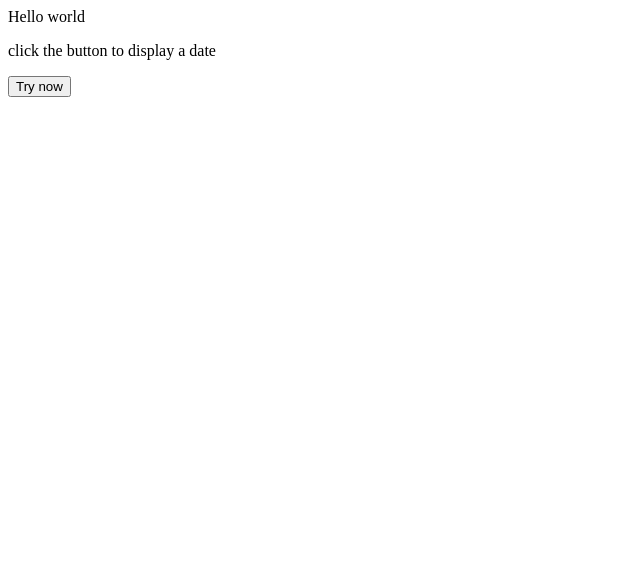
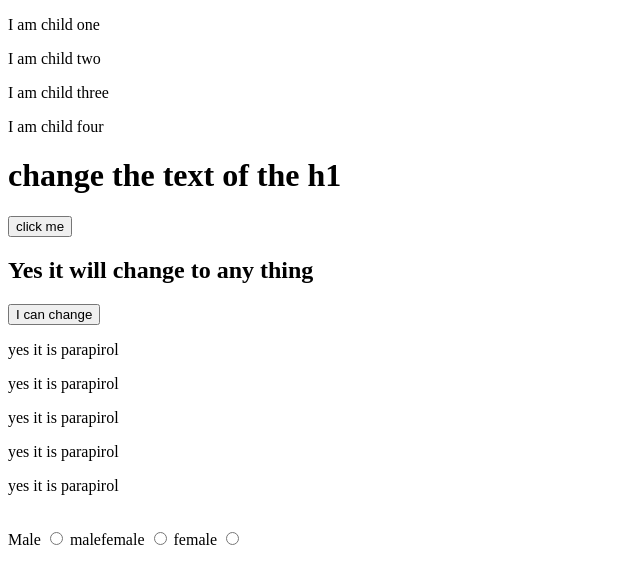
Before and after one commit to devparvez/basic-java-script, a plain HTML site: page index.html in a window 1280 px wide. Shown: the whole page, without its empty margins (0-640 px from the left). Drawn offline with Linux system fonts and the light colour scheme.

Commit message:
Dom and Bom method

```diff
--- a/index.html
+++ b/index.html
@@ -7,12 +7,46 @@
     <title>Document</title>
 </head>
 <body>
-    Hello world
-    <p>click the button to display a date</p>
-    <button onclick="myFunction()">Try now</button>
-    <p id="demo"></p>
-    <p id = "date"></p>
-    <p id = "time"></p>
+
+<div class="maindiv">
+    <div class="child-one">
+        <p>I am child one</p>
+    </div>
+    <div class="child-two">
+        <p>I am child two</p>
+    </div>
+    <div class="child-three">
+        <p>I am child three</p>
+    </div>
+    <div class="child-four">
+        <p>I am child four</p>
+    </div>
+
+
+
+</div>
+<h1 id ="heading">change the text of the h1</h1>
+<button onclick = "changeContent()">click me</button>
+
+<h2 id="heading2">Yes it will change to any thing</h2>
+<button onclick="change()">I can change</button>
+
+<p class="para">yes it is parapirol</p>
+<p class="para">yes it is parapirol</p>
+<p class="para">yes it is parapirol</p>
+<p class="para">yes it is parapirol</p>
+<p class="para">yes it is parapirol</p>
+<br>
+<form action="">
+    <label for="">Male</label>
+    <input type="radio" name="gender" id=" ">
+
+    <label for="">malefemale</label>
+    <input type="radio" name="gender" id=" ">
+    <label for="">female</label>
+    <input type="radio" name="gender" id= " ">
+</form>
+
 
  <script src="./js script/test.js"></script>
 </body>
--- a/js script/test.js
+++ b/js script/test.js
@@ -1,44 +1,26 @@
-//----------------- Math object in java script------------------
-// value of PI
-//console.log(Math.PI);
+// -------------Dom and Bom method-------------------
+// function myffunction(){
+//     window.history.back();
+// }
+//------ if you want to visit another site-------
+// alert(location.href);
+// if(confirm("want to visit the devparvez?")){
+//     location.href="https://devparvez.com";
+// }
 
-//--------- Round the number -----------
-//let num = 10.234232;
-//console.log(Math.round(num));
-//---------- power the numbers--------------
-//console.log(Math.pow(10,3));
-//console.log(10**3);
+// const changeContent = () => {
+//     document.getElementById("heading").innerHTML = "welcome to parvez's world";
+// }
 
-//------ Square root -------
-
-//console.log(Math.sqrt(25));
-//console.log(Math.sqrt(36));
-//console.log(Math.sqrt(81));
-//console.log(Math.sqrt(66));
-
-// --------------- Math.abs------
-// console.log(Math.abs(-4.55));
-// console.log(Math.abs(-5));
-// console.log(Math.abs(-890));
-// console.log(Math.abs(4-6));
-//---math.ceil------
-// console.log(Math.ceil(4.5));
-// console.log(Math.ceil(9.01));
-//----Math.floor-------------
-// console.log(Math.floor(9.01));
-//console.log(Math.floor(9.6));
-
-// -----math.min and math.max======
-
-//console.log(Math.min(2,4,5,-5,4,5,-7));
-//console.log(Math.max(2,4,5,-5,4,5,-7));
-
-//-------- math.random--------------
-console.log(Math.floor(Math.random() * 10));
-
-// Math trunc method-------------
-
-//console.log(Math.trunc(3.5));
-//console.log(Math.trunc(-3.5));
-//console.log(Math.trunc(9.1));
-//console.log(Math.trunc(11.5));
+const change = () =>{
+    //document.getElementById("heading2").innerHTML = "yes ///it is very awesome change";
+//     const headchange = document.getElementById("heading2");
+//     headchange.innerHTML = "this is parvez";
+//     console.log(document.getElementsByClassName("para"));
+//     console.log(document.getElementsByTagName("p"));
+//     console.log(document.getElementsByName("gender"));
+        document.querySelector("#heading2").innerHTML = "I change again";
+        console.log(document.querySelectorAll(".para"));
+ }
+// const headchange = document.getElementById("heading2");
+// headchange.innerHTML = "this is parvez";
```
